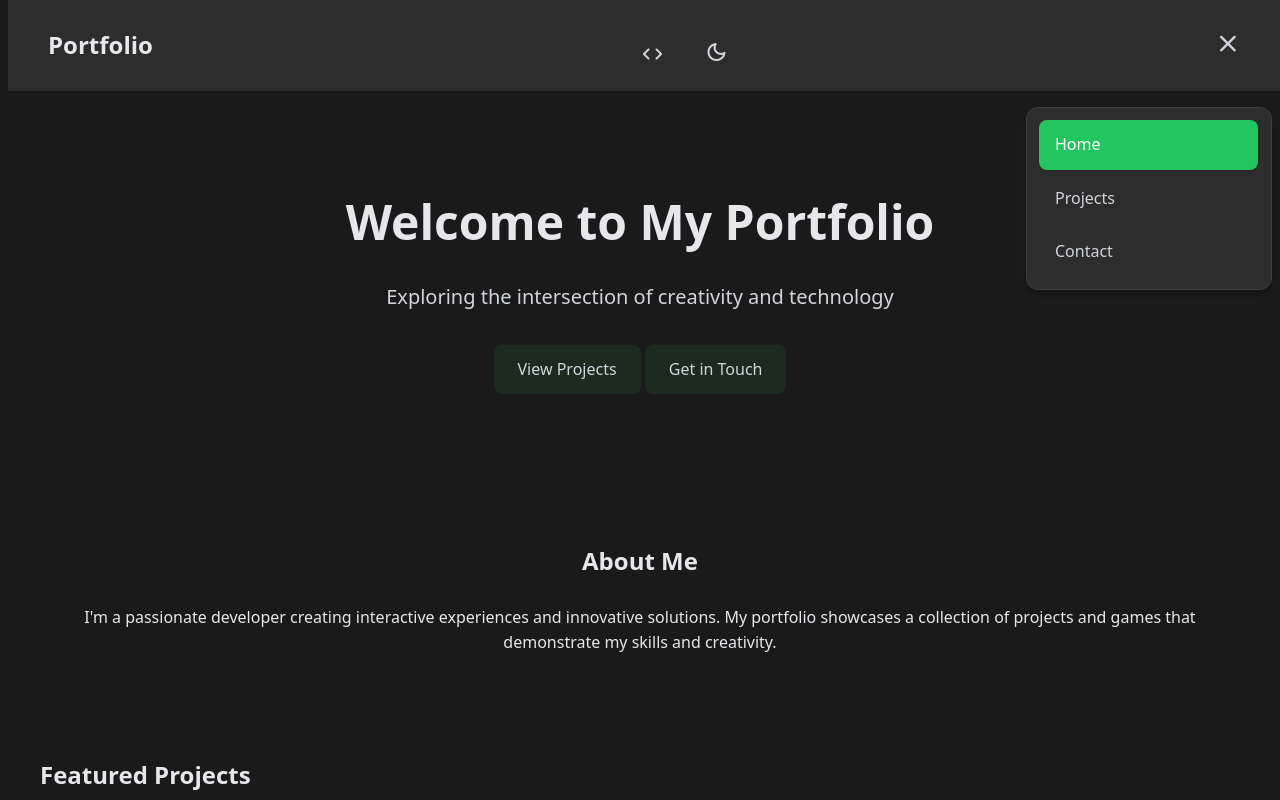
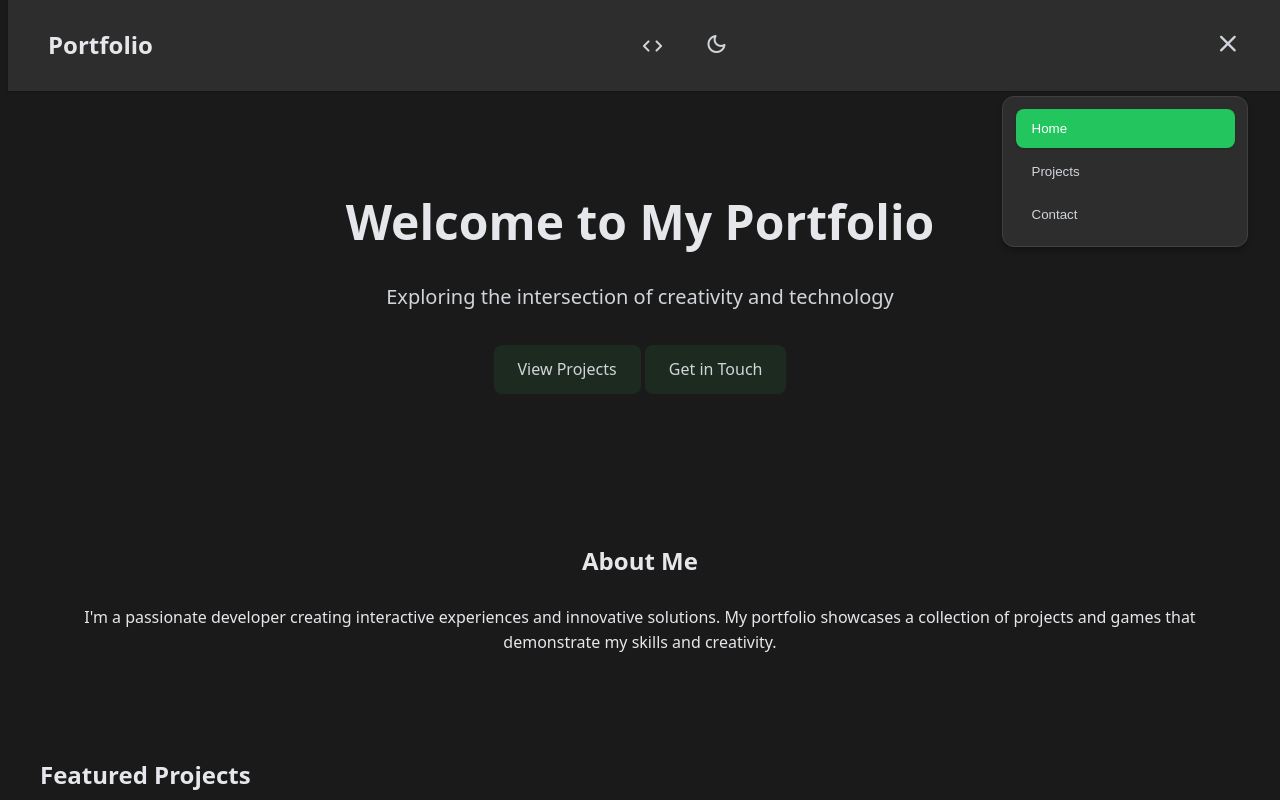
Before and after one commit to BrushWild/BrushWild.github.io, a plain HTML site: page index.html in a window 1280 px wide. Both pictures are taken after a click on the button "menu". Shown: the top 800 px of the page. Drawn offline with nearby package versions, Linux system fonts and the light colour scheme.

Commit message:
Navbar tweaks. Links/Darkmode icons use relative postion. Navlinks menu now parented under the menu icon. Fixes relative postion.

```diff
--- a/index.html
+++ b/index.html
@@ -11,11 +11,7 @@
     <nav class="navbar">
         <div class="nav-content">
             <a href="index.html" class="nav-logo">Portfolio</a>
-            <ul class="nav-links">
-                <li><a href="index.html" class="active">Home</a></li>
-                <li><a href="projects.html">Projects</a></li>
-                <li><a href="contact.html">Contact</a></li>
-            </ul>
+
             <div class="social-links">
                 <a href="https://github.com/BrushWild" target="_blank" class="social-link">
                     <span class="material-symbols-rounded">code</span>
@@ -26,6 +22,11 @@
             </div>
             <button class="menu-btn">
                 <span class="material-symbols-rounded">menu</span>
+                <ul class="nav-links">
+                    <li><a href="index.html" class="active">Home</a></li>
+                    <li><a href="projects.html">Projects</a></li>
+                    <li><a href="contact.html">Contact</a></li>
+                </ul>
             </button>
         </div>
     </nav>
--- a/styles.css
+++ b/styles.css
@@ -93,8 +93,8 @@ footer {
 .nav-links {
     display: none;
     position: absolute;
-    top: 100%;
-    right: 1rem;
+    top: calc(100% + 1rem);
+    right: 0;
     background-color: var(--color-surface);
     border-radius: 0.75rem;
     padding: 0.75rem;
@@ -261,6 +261,8 @@ footer {
     padding: 0.5rem 1rem;
     border-radius: 0.5rem;
     transition: var(--transition);
+    position: relative;
+    top: -0.5rem;
 }
 .social-link:hover {
     color: var(--color-primary);
@@ -288,6 +290,8 @@ footer {
     color: var(--color-on-surface);
     transition: transform 0.3s ease;
     border-radius: 0.5rem;
+    position: relative;
+    top: -0.5rem;
 }
 
 .theme-toggle .material-symbols-rounded {
@@ -311,6 +315,7 @@ footer {
     color: var(--color-on-surface);
     transition: transform 0.3s ease;
     border-radius: 0.5rem;
+    position: relative;
 }
 
 .menu-btn .material-symbols-rounded {
@@ -343,6 +348,7 @@ footer {
     transition: var(--transition);
     display: inline-block;
     width: 85%;
+    text-align: left;
 }
 .nav-links a:hover,
 .nav-links a.active {
```
